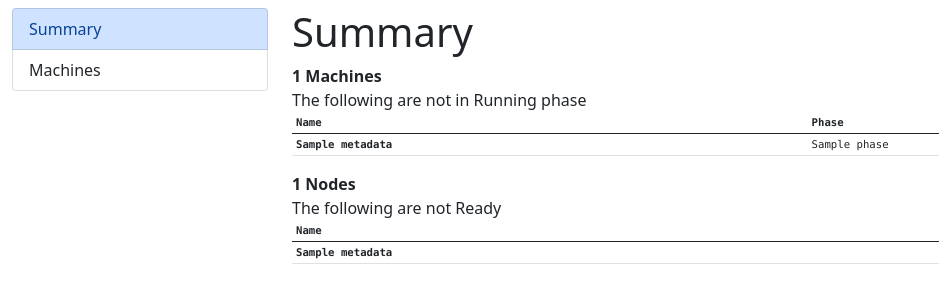
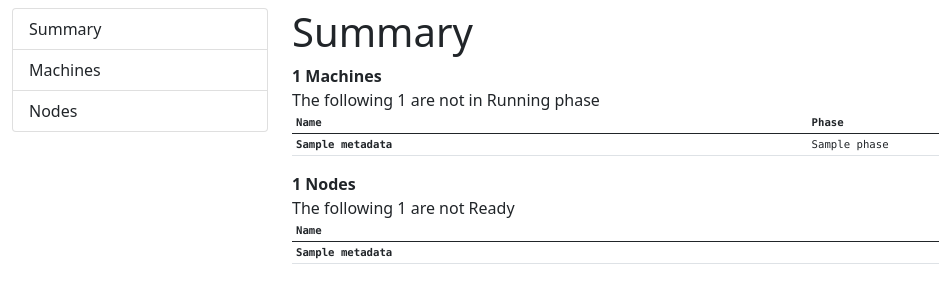
Before and after one commit to elmiko/okd-camgi, a Python web app: template okd_camgi/templates/index.html in a window 1280 px wide. Shown: the top 303 px of the page, without its empty margins (0-939 px from the left). Run offline with Jinja, Linux system fonts and the light colour scheme; the template is opened without the code that fills it: most values are stand-ins (such as "Sample title", 1, 10 or a date in 2020); lists and menus that the app fills with data are empty.

Commit message:
add nodes nav

```diff
--- a/okd_camgi/templates/index.html
+++ b/okd_camgi/templates/index.html
@@ -33,8 +33,9 @@ table {
       <div class="row mt-2">
         <div class="col-3" id="nav-col">
           <div class="list-group">
-            <a href="#" id="summary" class="list-group-item list-group-item-action list-group-item-primary">Summary</a>
+            <a href="#" id="summary" class="list-group-item list-group-item-action">Summary</a>
             <a href="#" id="machines" class="list-group-item list-group-item-action">Machines</a>
+            <a href="#" id="nodes" class="list-group-item list-group-item-action">Nodes</a>
           </div>
 
           <!--
@@ -66,7 +67,6 @@ table {
 
 <!-- data -->
 
-{% for data in datalist %}
 <data id="summary-data">
   <h1>Summary</h1>
   <dl>
@@ -75,7 +75,7 @@ table {
     {% if machines.notrunning|length == 0 %}
     All machines in Running phase
     {% else %}
-    The following are not in Running phase
+    The following {{ machines.notrunning|length }} are not in Running phase
     <table class="table table-sm table-hover font-monospace">
       <thead>
         <tr>
@@ -103,7 +103,7 @@ table {
     {% if nodes.notready|length == 0 %}
     All nodes ready
     {% else %}
-    The following are not Ready
+    The following {{ nodes.notready|length }} are not Ready
     <table class="table table-sm table-hover font-monospace">
       <thead>
         <tr>
@@ -151,10 +151,54 @@ table {
   </div>
 </data>
 
+<data id="nodes-data">
+  <h1>Nodes</h1>
+  <div class="accordion" id="nodes-accordion">
+    {% for node in nodes %}
+    <div class="accordion-item">
+      <h2 class="accordion-header" id="heading-{{ node.metadata.name }}">
+        <button
+            class="accordion-button collapsed p-2"
+            type="button"
+            data-bs-toggle="collapse"
+            data-bs-target="#collapse-{{ node.metadata.name }}"
+            aria-expanded="false"
+            aria-controls="collapse-{{ node.metadata.name }}">
+          {{ node.metadata.name }}
+        </button>
+        <div id="collapse-{{ node.metadata.name }}"
+             class="accordion-collapse collapse"
+             aria-labelledby="heading-{{ node.metadata.name }}"
+             data-bs-parents="#node-accordion">
+          <div class="accordion-body fs-6">
+            {{ node.yaml_highlight_content }}
+          </div>
+        </div>
+    </div>
+    {% endfor %}
+  </div>
+</data>
+
+{% for data in datalist %}
 <data id="{{ data.id }}-data">
 {{ data.content }}
 </data>
 {% endfor %}
+
+  <!-- bootstrap -->
+  <script src="https://cdn.jsdelivr.net/npm/bootstrap@5.0.0-beta3/dist/js/bootstrap.bundle.min.js" integrity="sha384-JEW9xMcG8R+pH31jmWH6WWP0WintQrMb4s7ZOdauHnUtxwoG2vI5DkLtS3qm9Ekf" crossorigin="anonymous"></script>
+  <!-- vuejs -->
+  <!--
+  <script src="https://cdn.jsdelivr.net/npm/vue@2/dist/vue.js"></script>
+  -->
+
+<script>
+  /*
+var app = new Vue({
+  el: '#top-tray',
+  data: {
+    message: '{{ basename }}'
+  }
 
   <!-- bootstrap -->
   <script src="https://cdn.jsdelivr.net/npm/bootstrap@5.0.0-beta3/dist/js/bootstrap.bundle.min.js" integrity="sha384-JEW9xMcG8R+pH31jmWH6WWP0WintQrMb4s7ZOdauHnUtxwoG2vI5DkLtS3qm9Ekf" crossorigin="anonymous"></script>
@@ -179,6 +223,7 @@ var maincontent = document.getElementById('main-content')
 maincontent.style.height = window.innerHeight - 10
 var datalist = [ {% for data in datalist %} "{{ data.id }}", {% endfor %} ]
 datalist.push('machines')
+datalist.push('nodes')
 datalist.push('summary')
 datalist.forEach(function (element) {
     let anchor = document.getElementById(element)
```
